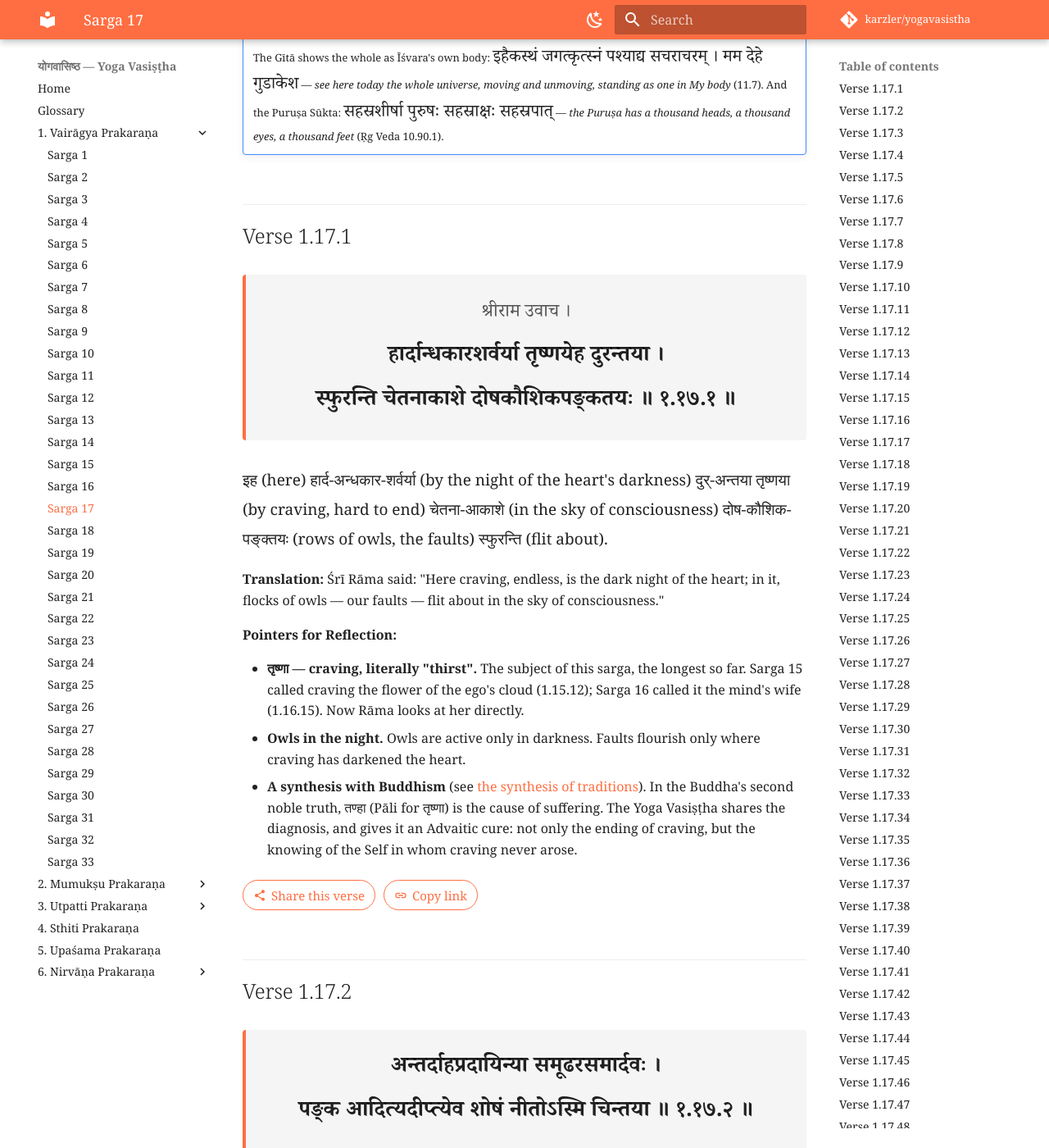
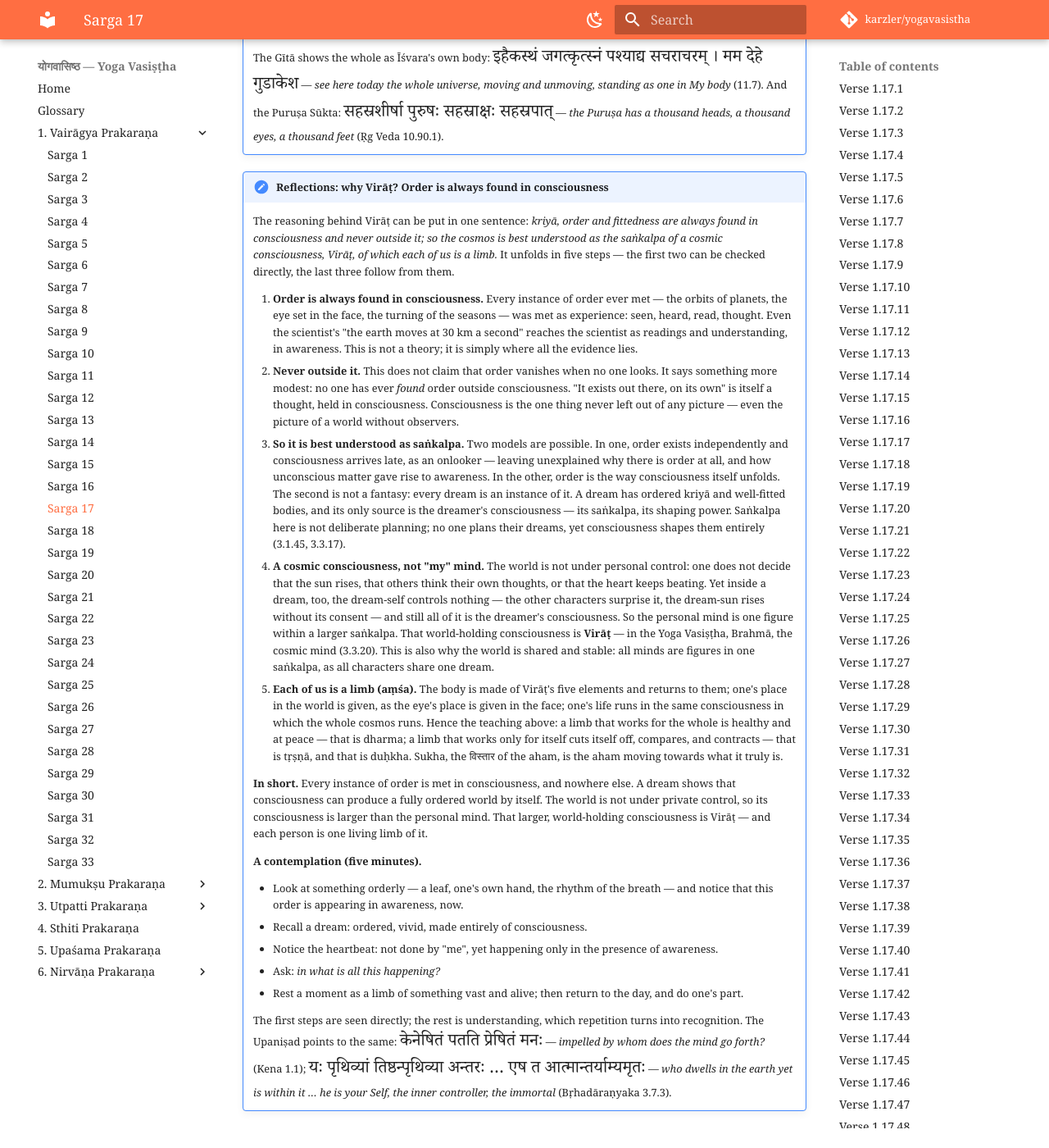
Before and after one commit to karzler/yogavasistha, an MkDocs documentation site: the page built from docs/1-vairagya/sarga-017.md, in a window 1280 px wide and 1400 px high, scrolled down 1853 px. Shown: the whole window at 82% size. Built offline with MkDocs 1.6.1 and Material for MkDocs 9.7.7, drawn with Linux system fonts in a browser that asks for light colours; comment, search, counter and statistics services are not loaded.

Commit message:
Vairāgya 17: reflection on why Virāṭ — order is always found in consciousness

```diff
--- a/docs/1-vairagya/sarga-017.md
+++ b/docs/1-vairagya/sarga-017.md
@@ -41,6 +41,27 @@
     **This is tṛṣṇā.** The selfish person is a diseased limb of Virāṭ: he has cut himself off. He can never be happy in another's sukha; he takes no joy in seeing another go ahead. Again and again he compares — "I have been left behind" — and jealousy, anger and attachment arise in him. This is what the Yoga Vasiṣṭha calls tṛṣṇā.
 
     The Gītā shows the whole as Īśvara's own body: <span class="parallel">इहैकस्थं जगत्कृत्स्नं पश्याद्य सचराचरम् । मम देहे गुडाकेश</span> — *see here today the whole universe, moving and unmoving, standing as one in My body* (11.7). And the Puruṣa Sūkta: <span class="parallel">सहस्रशीर्षा पुरुषः सहस्राक्षः सहस्रपात्</span> — *the Puruṣa has a thousand heads, a thousand eyes, a thousand feet* (Ṛg Veda 10.90.1).
+
+!!! note "Reflections: why Virāṭ? Order is always found in consciousness"
+    The reasoning behind Virāṭ can be put in one sentence: *kriyā, order and fittedness are always found in consciousness and never outside it; so the cosmos is best understood as the saṅkalpa of a cosmic consciousness, Virāṭ, of which each of us is a limb.* It unfolds in five steps — the first two can be checked directly, the last three follow from them.
+
+    1. **Order is always found in consciousness.** Every instance of order ever met — the orbits of planets, the eye set in the face, the turning of the seasons — was met as experience: seen, heard, read, thought. Even the scientist's "the earth moves at 30 km a second" reaches the scientist as readings and understanding, in awareness. This is not a theory; it is simply where all the evidence lies.
+    2. **Never outside it.** This does not claim that order vanishes when no one looks. It says something more modest: no one has ever *found* order outside consciousness. "It exists out there, on its own" is itself a thought, held in consciousness. Consciousness is the one thing never left out of any picture — even the picture of a world without observers.
+    3. **So it is best understood as saṅkalpa.** Two models are possible. In one, order exists independently and consciousness arrives late, as an onlooker — leaving unexplained why there is order at all, and how unconscious matter gave rise to awareness. In the other, order is the way consciousness itself unfolds. The second is not a fantasy: every dream is an instance of it. A dream has ordered kriyā and well-fitted bodies, and its only source is the dreamer's consciousness — its saṅkalpa, its shaping power. Saṅkalpa here is not deliberate planning; no one plans their dreams, yet consciousness shapes them entirely (3.1.45, 3.3.17).
+    4. **A cosmic consciousness, not "my" mind.** The world is not under personal control: one does not decide that the sun rises, that others think their own thoughts, or that the heart keeps beating. Yet inside a dream, too, the dream-self controls nothing — the other characters surprise it, the dream-sun rises without its consent — and still all of it is the dreamer's consciousness. So the personal mind is one figure within a larger saṅkalpa. That world-holding consciousness is **Virāṭ** — in the Yoga Vasiṣṭha, Brahmā, the cosmic mind (3.3.20). This is also why the world is shared and stable: all minds are figures in one saṅkalpa, as all characters share one dream.
+    5. **Each of us is a limb (aṃśa).** The body is made of Virāṭ's five elements and returns to them; one's place in the world is given, as the eye's place is given in the face; one's life runs in the same consciousness in which the whole cosmos runs. Hence the teaching above: a limb that works for the whole is healthy and at peace — that is dharma; a limb that works only for itself cuts itself off, compares, and contracts — that is tṛṣṇā, and that is duḥkha. Sukha, the विस्तार of the aham, is the aham moving towards what it truly is.
+
+    **In short.** Every instance of order is met in consciousness, and nowhere else. A dream shows that consciousness can produce a fully ordered world by itself. The world is not under private control, so its consciousness is larger than the personal mind. That larger, world-holding consciousness is Virāṭ — and each person is one living limb of it.
+
+    **A contemplation (five minutes).**
+
+    - Look at something orderly — a leaf, one's own hand, the rhythm of the breath — and notice that this order is appearing in awareness, now.
+    - Recall a dream: ordered, vivid, made entirely of consciousness.
+    - Notice the heartbeat: not done by "me", yet happening only in the presence of awareness.
+    - Ask: *in what is all this happening?*
+    - Rest a moment as a limb of something vast and alive; then return to the day, and do one's part.
+
+    The first steps are seen directly; the rest is understanding, which repetition turns into recognition. The Upaniṣad points to the same: <span class="parallel">केनेषितं पतति प्रेषितं मनः</span> — *impelled by whom does the mind go forth?* (Kena 1.1); <span class="parallel">यः पृथिव्यां तिष्ठन्पृथिव्या अन्तरः … एष त आत्मान्तर्याम्यमृतः</span> — *who dwells in the earth yet is within it … he is your Self, the inner controller, the immortal* (Bṛhadāraṇyaka 3.7.3).
 
 ## Verse 1.17.1 { #1-17-1 }
 
```
